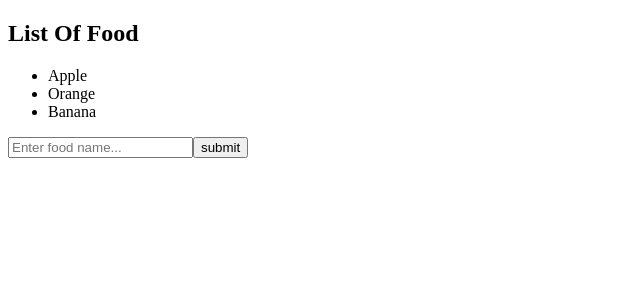
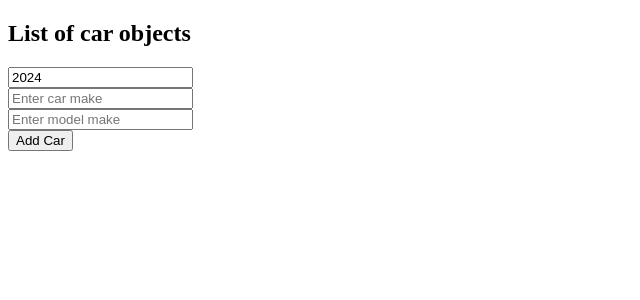
Before and after one commit to amjad78678/BroCode-React, a React (Vite) app in the folder my_react_app/: page / in a window 1280 px wide. Shown: the top 300 px of the page, without its empty margins (0-640 px from the left). Built offline with nearby package versions, Linux system fonts and the light colour scheme.

Commit message:
update array of objects

```diff
--- a/my_react_app/src/App.jsx
+++ b/my_react_app/src/App.jsx
@@ -11,6 +11,7 @@
 import ColorPicker from "./ColorPicker";
 import ObjectState from "./ObjectState";
 import ArrayState from './ArrayState';
+import ArrayOfObjectState from "./ArrayOfObjectState";
 
 
 function App() {
@@ -53,11 +54,11 @@
 
         {/* <Counter /> */}
 
-        < ArrayState />
+        <ArrayOfObjectState />
 
       </>
     );
 
   }
 
-export default App
+export default App;
--- /dev/null
+++ b/my_react_app/src/ArrayOfObjectState.jsx
@@ -0,0 +1,81 @@
+
+import { useState } from "react";
+
+
+const ArrayOfObjectState=()=>{
+
+
+    const [cars,setCars]=useState([])
+    const [carYear,setCarYear]=useState(new Date().getFullYear())
+    const [carMake,setCarMake]=useState('')
+    const [carModel,setCarModel]=useState('')
+
+
+    function handleAddCar(){
+
+        const newCar={
+            year:carYear,
+            make:carMake,
+            model:carModel
+        }
+
+
+    setCars([...cars, newCar]);
+
+
+    setCarYear(new Date().getFullYear());
+    setCarMake('');
+    setCarModel('');
+
+    // setCars((c)=> [...c,newCar])
+
+    }
+
+    function handleRemoveCar(index){
+
+       setCars(cars.filter((car, i) => i !== index));
+
+    }
+
+    function handleYearChange(event){
+
+        setCarYear(event.target.value)
+    }
+    function handleMakeChange(event){
+
+        setCarMake(event.target.value)
+
+    }
+    function handleModelChange(event){
+
+        setCarModel(event.target.value)
+    }
+
+
+    return (
+        <div>
+
+<h2>List of car objects</h2>
+
+<ul>
+
+  {cars.map((car,index)=>{
+    return <li key={index} onClick={()=>handleRemoveCar(index)}>{car.year} {car.model} {car.make}</li>
+  })}
+</ul>
+
+<input type="number" value={carYear} onChange={handleYearChange} /><br />
+
+<input type="text" placeholder="Enter car make" value={carMake} onChange={handleMakeChange} /><br />
+
+<input type="text" placeholder="Enter model make" value={carModel} onChange={handleModelChange} /><br />
+
+
+  <button onClick={handleAddCar}>Add Car</button>
+</div>
+ )
+
+
+}
+
+export default ArrayOfObjectState;
--- a/my_react_app/src/ArrayState.jsx
+++ b/my_react_app/src/ArrayState.jsx
@@ -4,7 +4,6 @@
  const ArrayState = () => {
 
  const [foods,setFoods]=useState(['Apple','Orange','Banana'])
- const [searchText,setSearchText]=useState()
 
 
 
```
